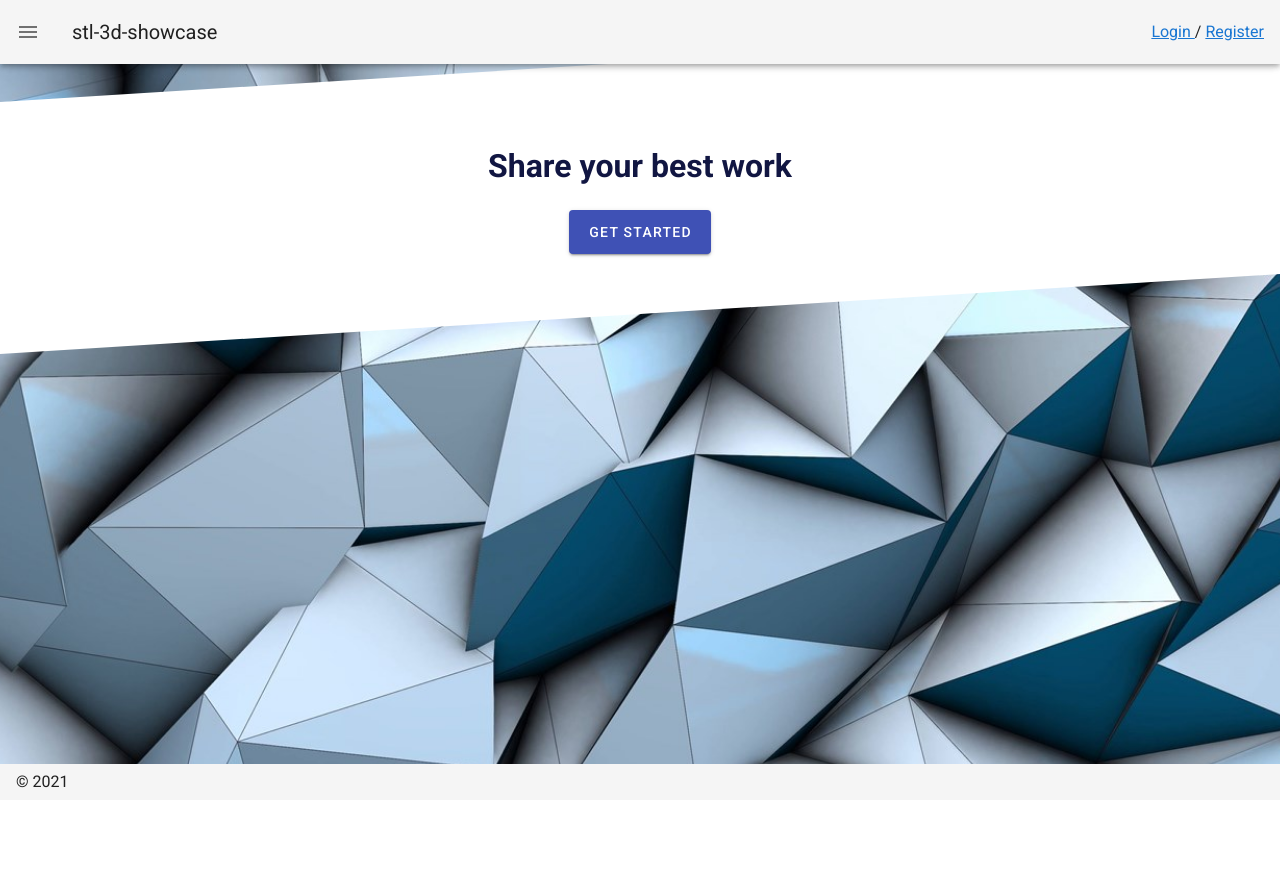
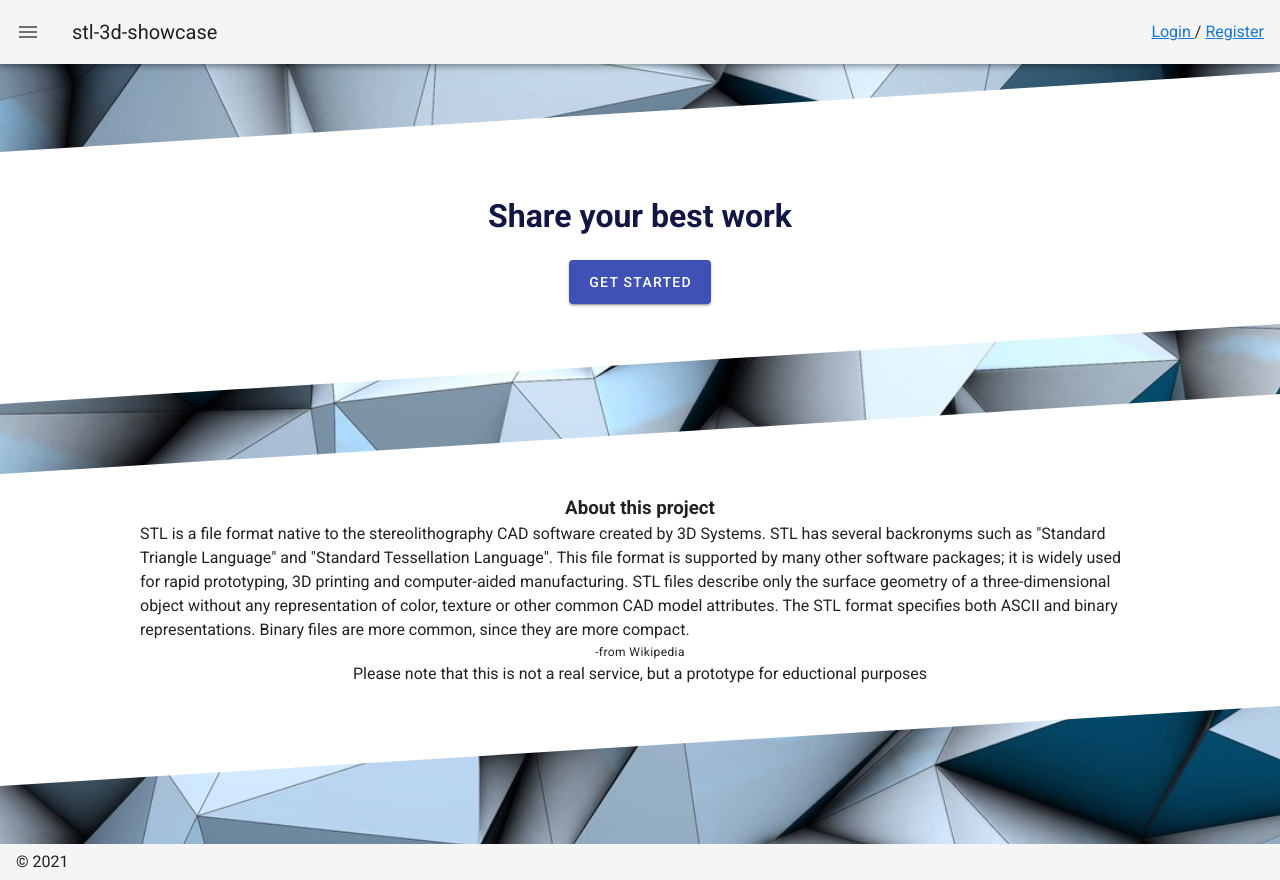
Before and after one commit to Kurikania/stl-3d-showcase, a Nuxt app: page / in a window 1280 px wide. Before the commit the page ends 800 px from the top, so only its background shows below. Built offline with nearby package versions, Linux system fonts and the light colour scheme; no server answers.

Commit message:
style fix

```diff
--- a/pages/index.vue
+++ b/pages/index.vue
@@ -1,13 +1,35 @@
 <template>
   <v-container>
     <v-row align="center" justify="center">
-      <section style="height: 50px">
+      <section style="height: 100px"></section>
+      <section class="separador-top top separador-bottom">
+        <h1>Share your best work</h1>
+        <v-btn color="indigo" @click.native="start" dark large
+          >Get started</v-btn
+        >
+      </section>
+      <section style="height: 150px"></section>
+      <section class="separador-top separador-bottom">
+        <h3> About this project </h3>
+        <p>
+          STL is a file format native to the stereolithography CAD software
+          created by 3D Systems. STL has several backronyms such as
+          "Standard Triangle Language" and "Standard Tessellation Language".
+          This file format is supported by many other software packages; it is
+          widely used for rapid prototyping, 3D printing and computer-aided
+          manufacturing. STL files describe only the surface geometry of a
+          three-dimensional object without any representation of color, texture
+          or other common CAD model attributes. The STL format specifies both
+          ASCII and binary representations. Binary files are more common, since
+          they are more compact.
+        </p>
+        <span class="caption">-from Wikipedia</span>
 
+        <p>
+          Please note that this is not a real service, but a prototype for eductional purposes
+        </p>
       </section>
-      <section  class="separador-top separador-bottom">
-        <h1>Share your best work</h1>
-        <v-btn color="indigo" @click.native="start" dark large >Get started</v-btn>
-      </section>
+      <section style="height: 150px"></section>
     </v-row>
   </v-container>
 </template>
@@ -16,25 +38,25 @@
 export default {
   methods: {
     start() {
-      if(this.$auth.$state.user) {
-        this.$router.push("/models/recent")
+      if (this.$auth.$state.user) {
+        this.$router.push("/models/recent");
       } else {
-        this.$router.push("/login")
+        this.$router.push("/login");
       }
-    }
-  }
+    },
+  },
 };
 </script>
 
 <style scoped>
 .container {
-  padding: 0px  !important;
-    width: 100vw !important;
-  max-width: 100vw  !important;
+  padding: 0px !important;
+  width: 100vw !important;
+  max-width: 100vw !important;
 }
 section {
   width: 100vw !important;
-  max-width: 100vw  !important;
+  max-width: 100vw !important;
   padding: 20px 0;
   display: flex;
   justify-content: center;
@@ -43,7 +65,7 @@ section {
 h1 {
   color: rgb(17, 22, 66);
   font-size: 2em;
-  padding: 20px
+  padding: 20px;
 }
 .overlay {
   background-color: rgba(248, 247, 216, 0.322);
@@ -65,22 +87,28 @@ h1 {
 .separador-top:before {
   content: "";
   position: absolute;
+  border-style: solid;
+  border-color: transparent #fff #fff transparent;
   top: -80px;
-  border-style: solid;
   border-width: 0 0 80px 100vw;
-  border-color: transparent #fff #fff transparent;
 }
 
 .separador-bottom {
   background: #fff;
   position: relative;
 }
+
 .separador-bottom:after {
   content: "";
   position: absolute;
+  border-style: solid;
   bottom: -80px;
-  border-style: solid;
   border-width: 80px 100vw 0 0;
   border-color: #fff transparent transparent #fff;
 }
+
+p {
+  max-width: 1000px;
+  margin: auto;
+}
 </style>
--- a/pages/models/new/index.vue
+++ b/pages/models/new/index.vue
@@ -110,7 +110,6 @@ export default {
       reader.readAsDataURL(obj);
     },
     async onSubmit() {
-      this.isLoading = true
       let sendModel = {
         title: this.title,
         cover: this.cover,
@@ -120,6 +119,7 @@ export default {
         authorUsername: this.$auth.user.full_name,
       };
       if (this.title != "" && this.cover != "" && this.model != "") {
+        this.isLoading = true
         try {
           await this.$axios.post("api/models", sendModel).then(() => {
             this.isLoading = false
```
